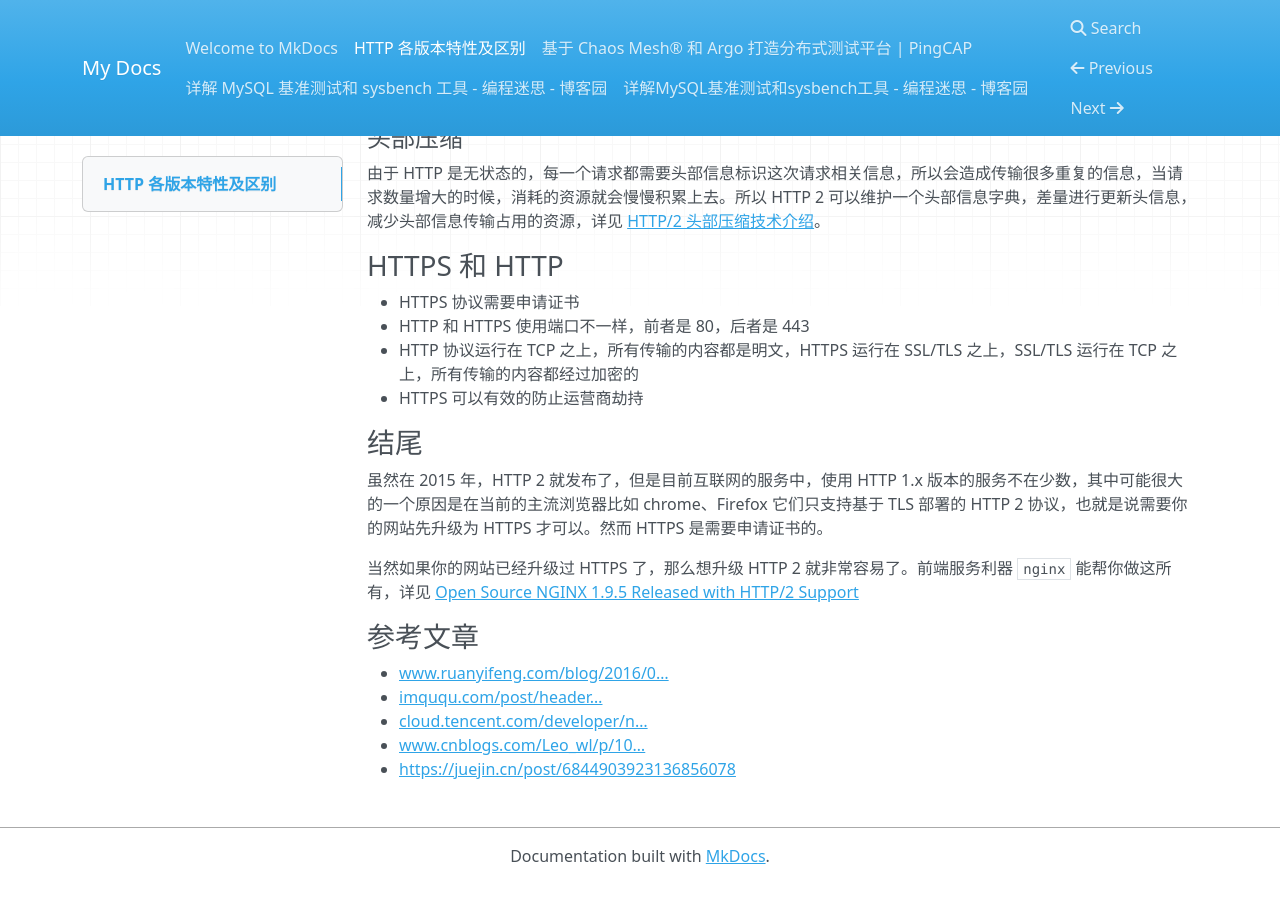
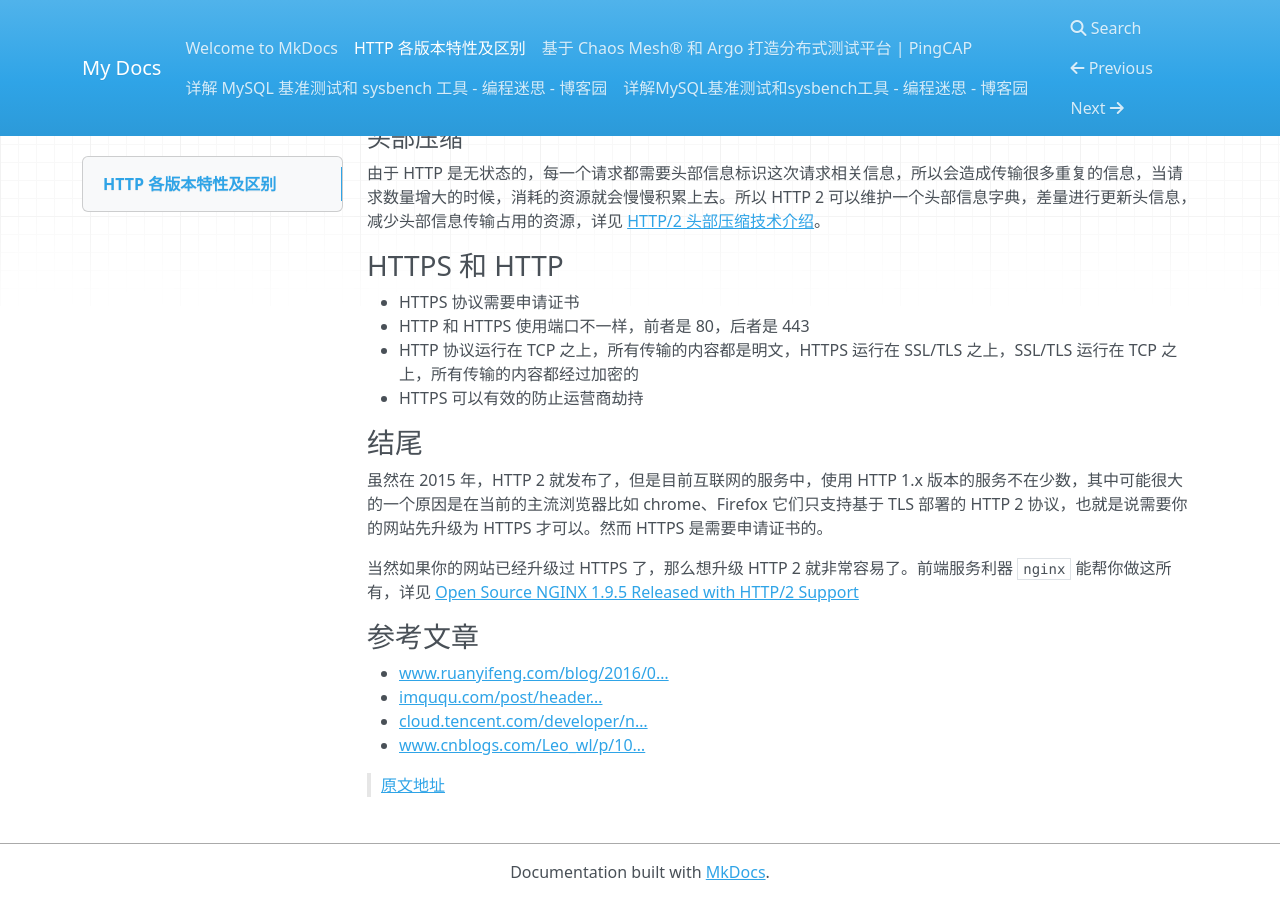
Before and after one commit to WadeStack/test, an MkDocs documentation site: the page built from docs/HTTP 各版本特性及区别.md, in a window 1280 px wide and 900 px high, scrolled down 3013 px. Built offline with MkDocs 1.6.1, drawn with Linux system fonts in a browser that asks for light colours; nearby versions of some CDN libraries.

Commit message:
Update HTTP 各版本特性及区别.md

```diff
--- a/docs/HTTP 各版本特性及区别.md
+++ b/docs/HTTP 各版本特性及区别.md
@@ -154,4 +154,5 @@ HTTP 1.x 的解析是基于文本，HTTP 2 之后将所有传输的信息分割
 -   [imququ.com/post/header…](https://imququ.com/post/header-compression-in-http2.html)
 -   [cloud.tencent.com/developer/n…](https://cloud.tencent.com/developer/news/334034)
 -   [www.cnblogs.com/Leo_wl/p/10…](https://www.cnblogs.com/Leo_wl/p/10530323.html)
--   [https://juejin.cn/post/6844903923136856078](https://juejin.cn/post/6844903923136856078)
+
+>  [原文地址](https://juejin.cn/post/6844903923136856078)
```
